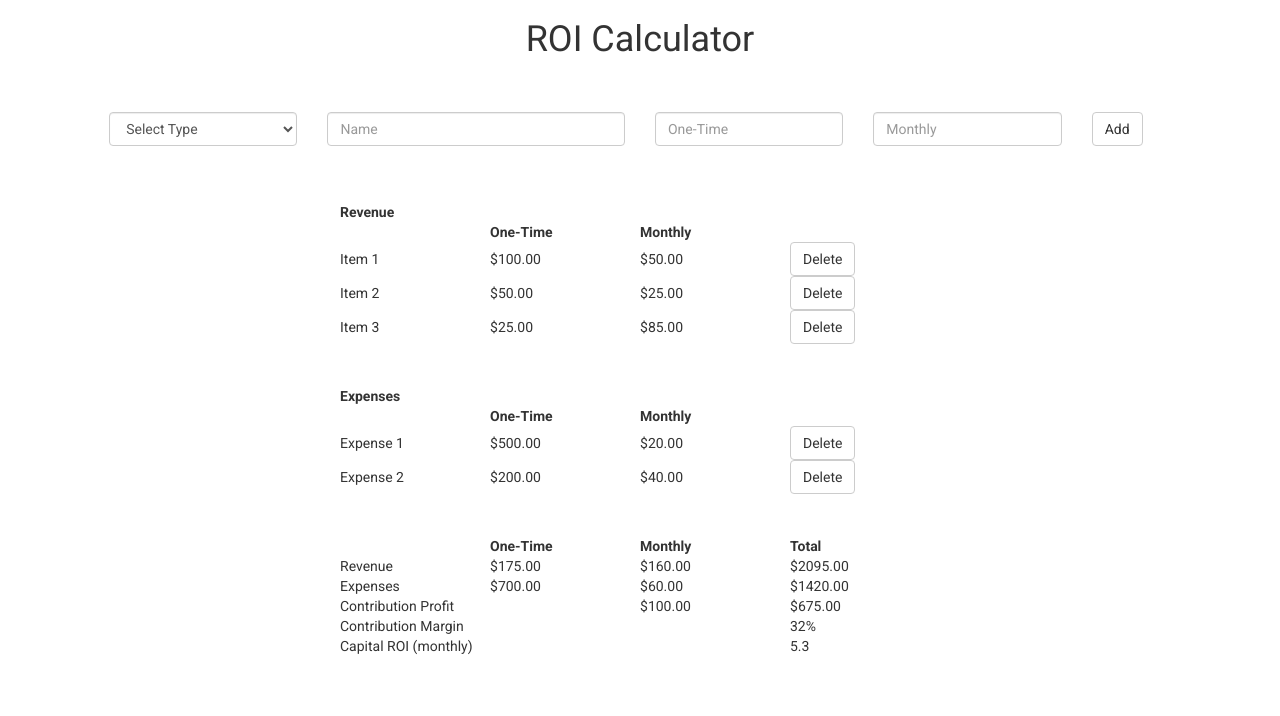
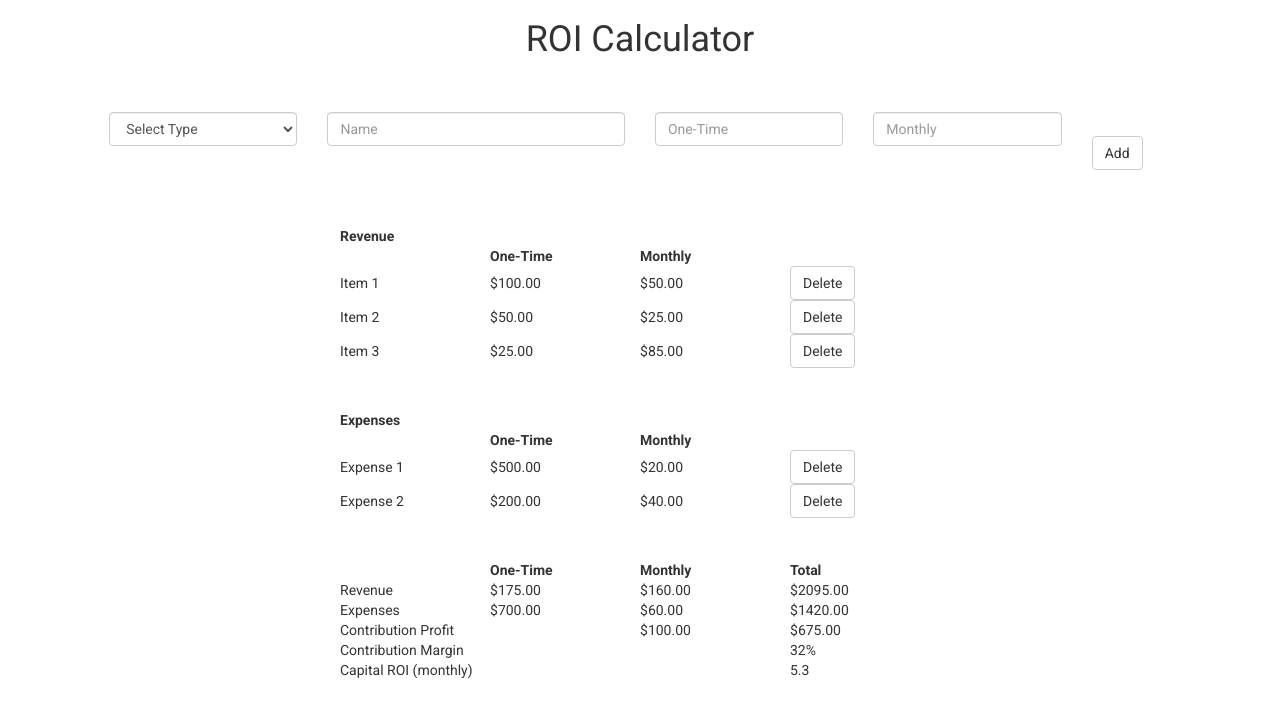
Before and after one commit to jischr/roi-calculator, a React (Create React App) app: page / in a window 1280 px wide. Shown: the top 716 px of the page. Built offline with nearby package versions, Linux system fonts and the light colour scheme.

Commit message:
style add button

```diff
--- a/src/App.css
+++ b/src/App.css
@@ -4,6 +4,10 @@
 
 .input-field, .add-form-button {
   padding-bottom: 1em;
+}
+
+.add-form-button {
+  margin-top: 1.75em;
 }
 
 .roi-tables {
```
